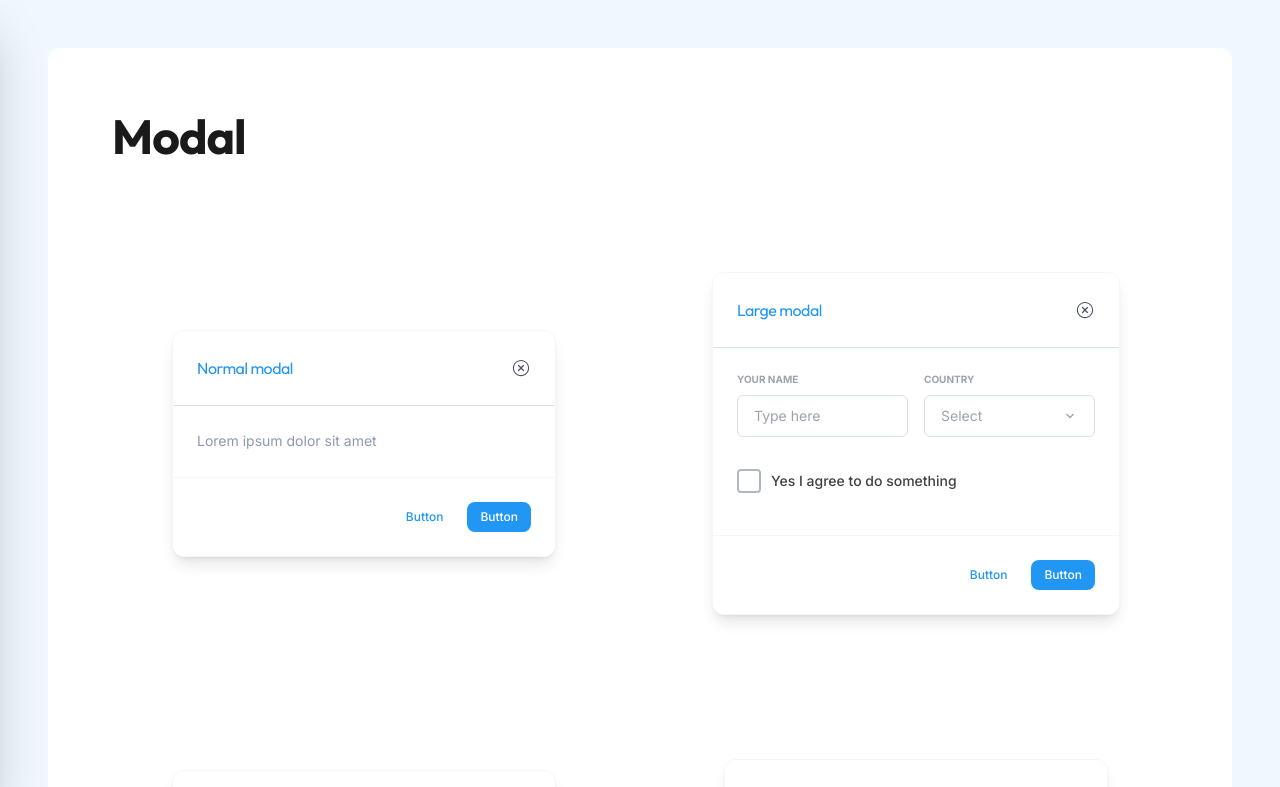
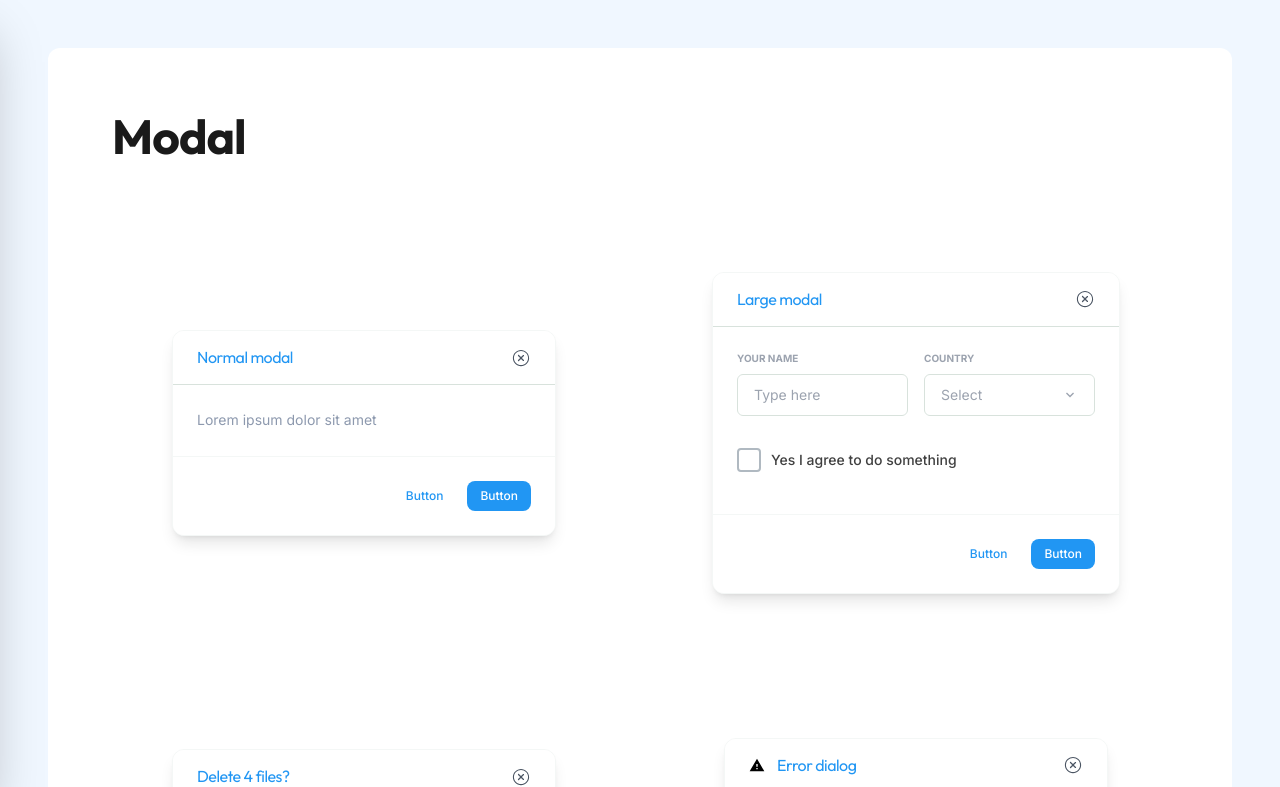
Before and after one commit to G0dgood/people_store_admin, a Next.js app: page /modals in a window 1280 px wide. Shown: the top 787 px of the page. Built offline with nearby package versions, Linux system fonts and the light colour scheme.

Commit message:
feat: add optional icon support to ModalHeader and wrap recommended items in product detail links

```diff
--- a/app/components/Modal/ModalHeader.tsx
+++ b/app/components/Modal/ModalHeader.tsx
@@ -1,12 +1,14 @@
 "use client";
 
 import { IoIosCloseCircleOutline } from "react-icons/io";
+import { Icon } from "../Icon";
 
 interface ModalHeaderProps {
   title: string;
   onClose: () => void;
   className?: string;
   hideBorder?: boolean;
+  icon?: string;
 }
 
 export default function ModalHeader({
@@ -14,17 +16,21 @@ export default function ModalHeader({
   onClose,
   className = "",
   hideBorder = false,
+  icon,
 }: ModalHeaderProps) {
   return (
     <div
       className={`flex items-center justify-between bg-white px-6 py-4 ${hideBorder ? "" : "border-b border-gray-200"
         }`}
     >
-      <h3
-        className={`font-work text-[14px] font-normal leading-10.5 tracking-[-0.03em] text-brand-blue md:text-[16px] ${className}`}
-      >
-        {title}
-      </h3>
+      <div className="flex items-center gap-3">
+        {icon && <Icon name={icon} size="sm" className="text-inherit" />}
+        <h3
+          className={`font-work text-[14px] font-normal tracking-[-0.03em] text-brand-blue md:text-[16px] ${className}`}
+        >
+          {title}
+        </h3>
+      </div>
       <button
         onClick={onClose}
         className="cursor-pointer text-gray-600 transition-colors hover:text-gray-400"
--- a/app/page.tsx
+++ b/app/page.tsx
@@ -12,6 +12,7 @@ import { InquiryForm } from "@/app/components/Home/InquiryForm";
 import { ExtraServices } from "@/app/components/Home/ExtraServices";
 import { RegionSuppliers } from "@/app/components/Home/RegionSuppliers";
 import { Newsletter } from "@/app/components/Home/Newsletter";
+import Link from "next/link";
 
 const homeOutdoorProducts = [
  { name: "Soft chairs", price: "19", image: "/images/chair.jpg" },
@@ -82,7 +83,11 @@ const Home = () => {
      <h3 className="text-xl md:text-2xl font-bold mb-6 md:mb-8 text-gray-900">Recommended items</h3>
      <div className="grid grid-cols-2 md:grid-cols-3 lg:grid-cols-4 xl:grid-cols-5 gap-4 md:gap-5">
       {recommendedItems.map((item, idx) => (
-       <div key={idx} className="bg-white border border-gray-200 rounded-lg p-4 flex flex-col gap-3 hover:shadow-md transition-shadow cursor-pointer group">
+       <Link
+        key={idx}
+        href="/products/detail"
+        className="bg-white border border-gray-200 rounded-lg p-4 flex flex-col gap-3 hover:shadow-md transition-shadow cursor-pointer group"
+       >
         <div className="w-full aspect-square relative mb-2">
          <Image src={item.image} alt={item.title} fill className="object-contain group-hover:scale-105 transition-transform" />
         </div>
@@ -90,7 +95,7 @@ const Home = () => {
          <span className="font-bold text-gray-900">{item.price}</span>
          <p className="text-sm text-gray-500 line-clamp-2 leading-tight group-hover:text-brand-blue transition-colors">{item.title}</p>
         </div>
-       </div>
+       </Link>
       ))}
      </div>
     </section>
```
